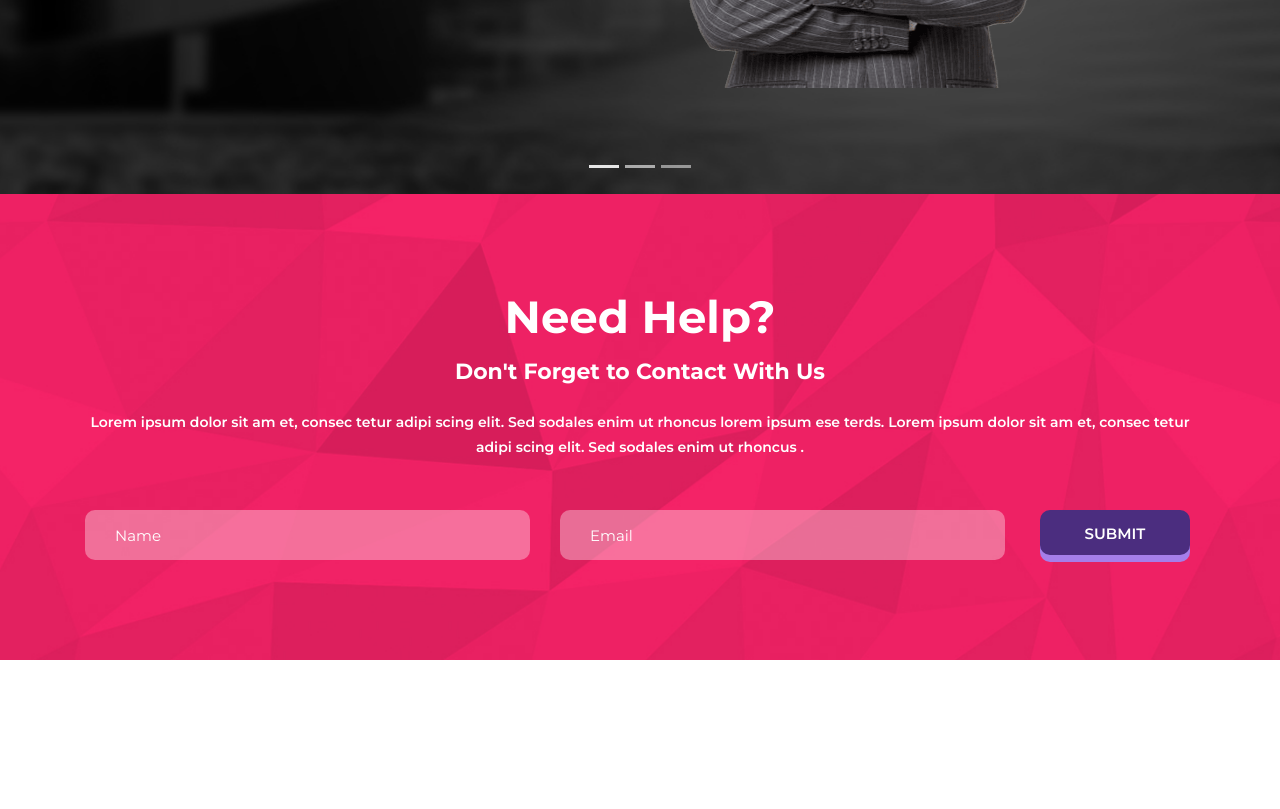
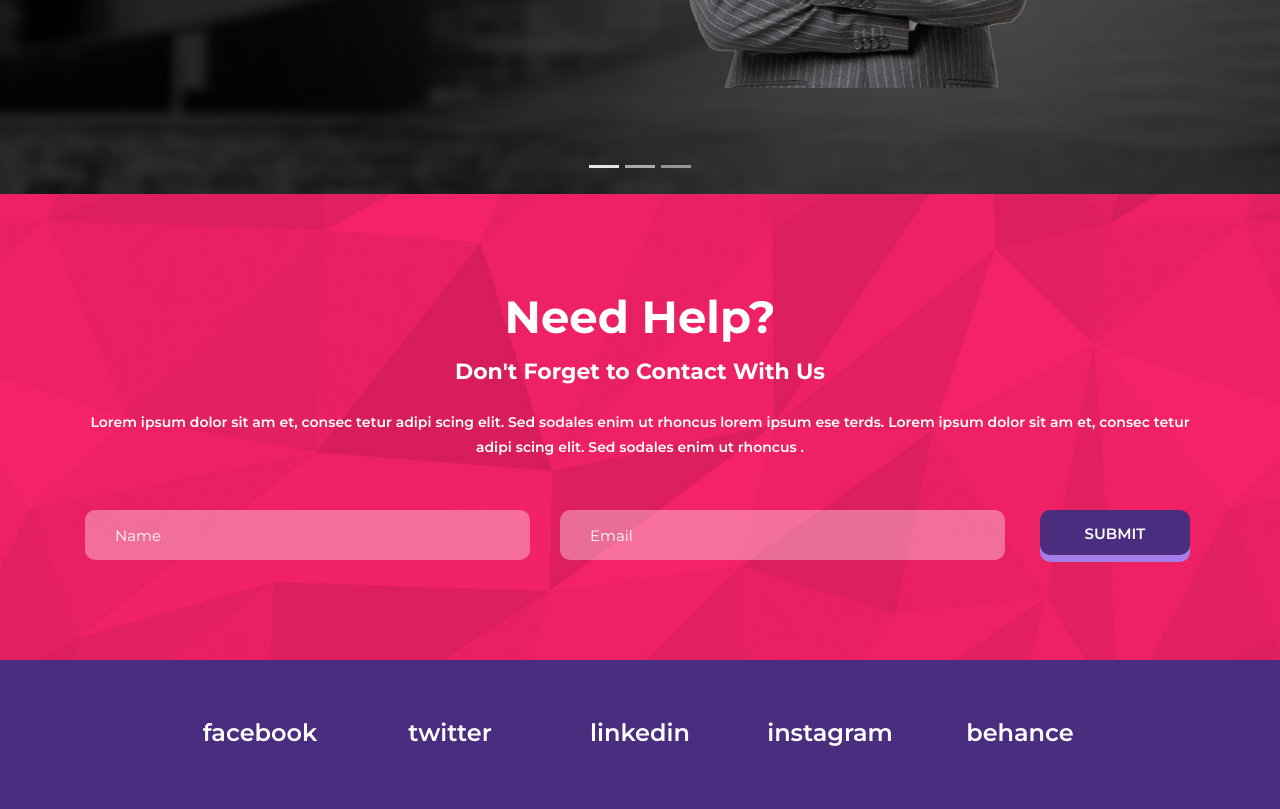
Before and after one commit to NeuroticOutsider/creative_agency, a plain HTML site: page index.html in a window 1280 px wide. Shown: the part 5137-5946 px from the top of the page. Before the commit the page ends 5797 px from the top, so only its background shows below. Drawn offline with Linux system fonts and the light colour scheme.

Commit message:
Socials section done + adaptive

```diff
--- /dev/null
+++ b/css/blocks/_socials.css
@@ -0,0 +1,2 @@
+.socials {
+  background-color: #4b2d7f; }
--- a/css/style.css
+++ b/css/style.css
@@ -619,3 +619,18 @@ h5 {
     padding-bottom: 30px; }
     .help__form-elements {
       margin-bottom: 30px; } }
+.socials {
+  background-color: #4b2d7f;
+  padding: 60px 0;
+  padding-bottom: 40px; }
+  .socials__item {
+    margin-bottom: 20px; }
+    .socials__item a {
+      font-size: 24px;
+      color: #ffffff;
+      -webkit-transition: opacity 0.3s;
+      -o-transition: opacity 0.3s;
+      transition: opacity 0.3s; }
+      .socials__item a:hover {
+        text-decoration: none;
+        opacity: 0.5; }
--- a/index.html
+++ b/index.html
@@ -528,6 +528,18 @@
 				</div>
 			</section>
 
+			<section class="socials text-center">
+				<div class="container">
+					<div class="row justify-content-center">
+						<div class="col-lg-2 socials__item"><a href="#">facebook</a></div>
+						<div class="col-lg-2 socials__item"><a href="#">twitter</a></div>
+						<div class="col-lg-2 socials__item"><a href="#">linkedin</a></div>
+						<div class="col-lg-2 socials__item"><a href="#">instagram</a></div>
+						<div class="col-lg-2 socials__item"><a href="#">behance</a></div>
+					</div>
+				</div>
+			</section>
+
 		</main>
 
     <script src="js/jquery-slim.min.js"></script>
```
